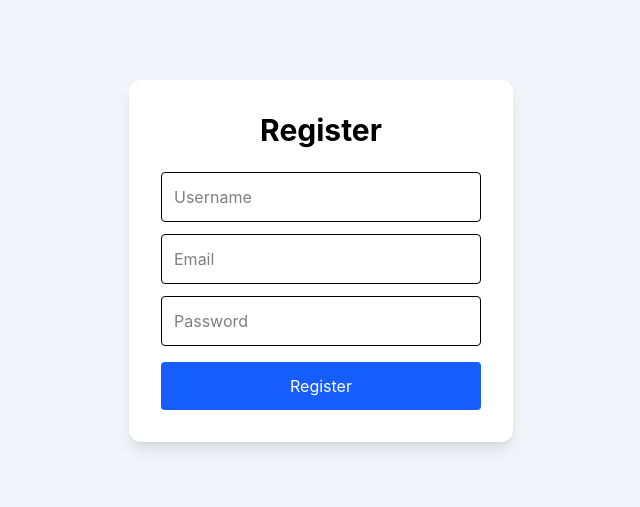
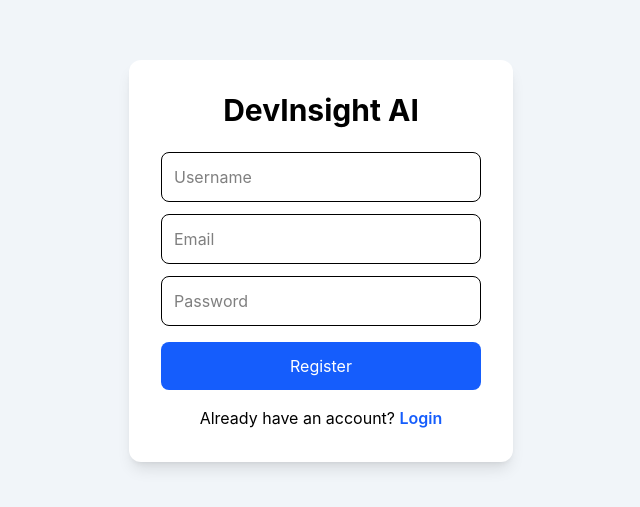
Before and after one commit to DhivakarBS/Devinsight-AI, a React app in the folder devinsight-ai/frontend/: page /register in a window 1280 px wide. Shown: the part 139-646 px from the top of the page, without its empty margins (319-959 px from the left). Built offline with nearby package versions, Linux system fonts and the light colour scheme; the HTML template or start-up script is replaced by a standard one.

Commit message:
Registration issue resolved

```diff
--- a/devinsight-ai/frontend/src/pages/Register.jsx
+++ b/devinsight-ai/frontend/src/pages/Register.jsx
@@ -1,7 +1,10 @@
 import { useState } from "react";
+import { useNavigate, Link } from "react-router-dom";
 import api from "../api/api";
 
 function Register() {
+  const navigate = useNavigate();
+
   const [username, setUsername] = useState("");
   const [email, setEmail] = useState("");
   const [password, setPassword] = useState("");
@@ -15,7 +18,12 @@ function Register() {
       });
 
       console.log(response.data);
+
       alert("Registered Successfully ✅");
+
+      // Redirect to Login Page
+      navigate("/login");
+
     } catch (error) {
       console.error(error);
 
@@ -31,7 +39,7 @@ function Register() {
     <div className="min-h-screen flex items-center justify-center bg-slate-100">
       <div className="bg-white p-8 rounded-xl shadow-lg w-96">
         <h1 className="text-3xl font-bold text-center mb-6">
-          Register
+          DevInsight AI
         </h1>
 
         <input
@@ -39,7 +47,7 @@ function Register() {
           placeholder="Username"
           value={username}
           onChange={(e) => setUsername(e.target.value)}
-          className="border p-3 w-full mb-3 rounded"
+          className="border p-3 w-full mb-3 rounded-lg"
         />
 
         <input
@@ -47,7 +55,7 @@ function Register() {
           placeholder="Email"
           value={email}
           onChange={(e) => setEmail(e.target.value)}
-          className="border p-3 w-full mb-3 rounded"
+          className="border p-3 w-full mb-3 rounded-lg"
         />
 
         <input
@@ -55,15 +63,25 @@ function Register() {
           placeholder="Password"
           value={password}
           onChange={(e) => setPassword(e.target.value)}
-          className="border p-3 w-full mb-4 rounded"
+          className="border p-3 w-full mb-4 rounded-lg"
         />
 
         <button
           onClick={handleRegister}
-          className="bg-blue-600 text-white w-full py-3 rounded"
+          className="bg-blue-600 text-white w-full py-3 rounded-lg hover:bg-blue-700"
         >
           Register
         </button>
+
+        <p className="text-center mt-4">
+          Already have an account?{" "}
+          <Link
+            to="/login"
+            className="text-blue-600 font-semibold"
+          >
+            Login
+          </Link>
+        </p>
       </div>
     </div>
   );
```
